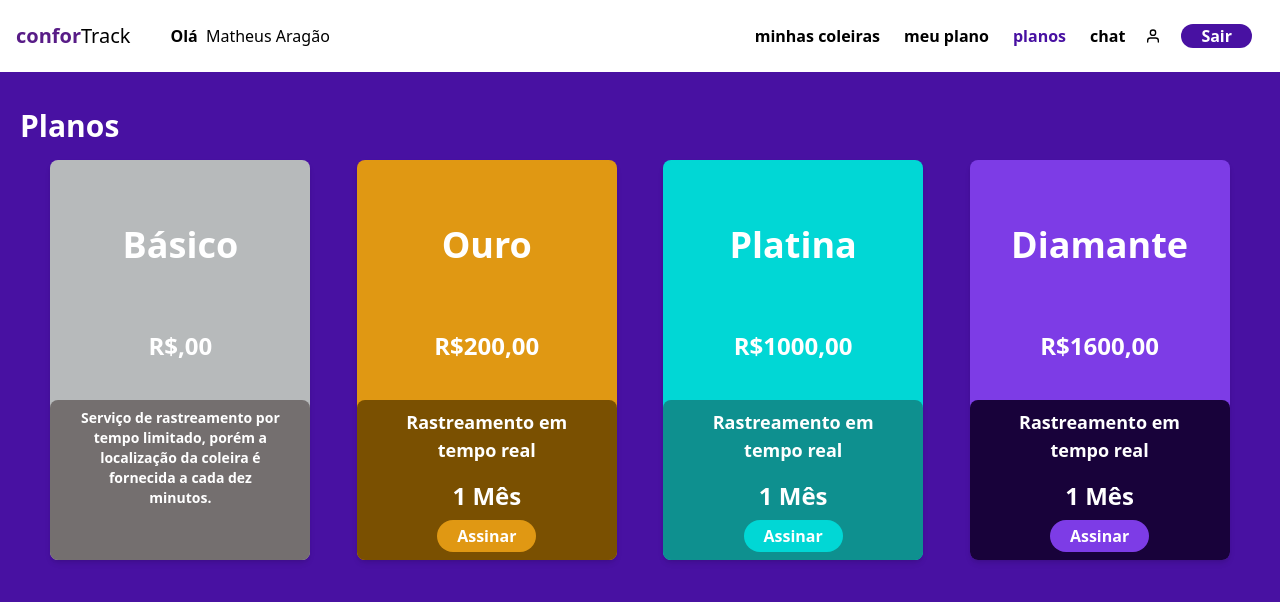
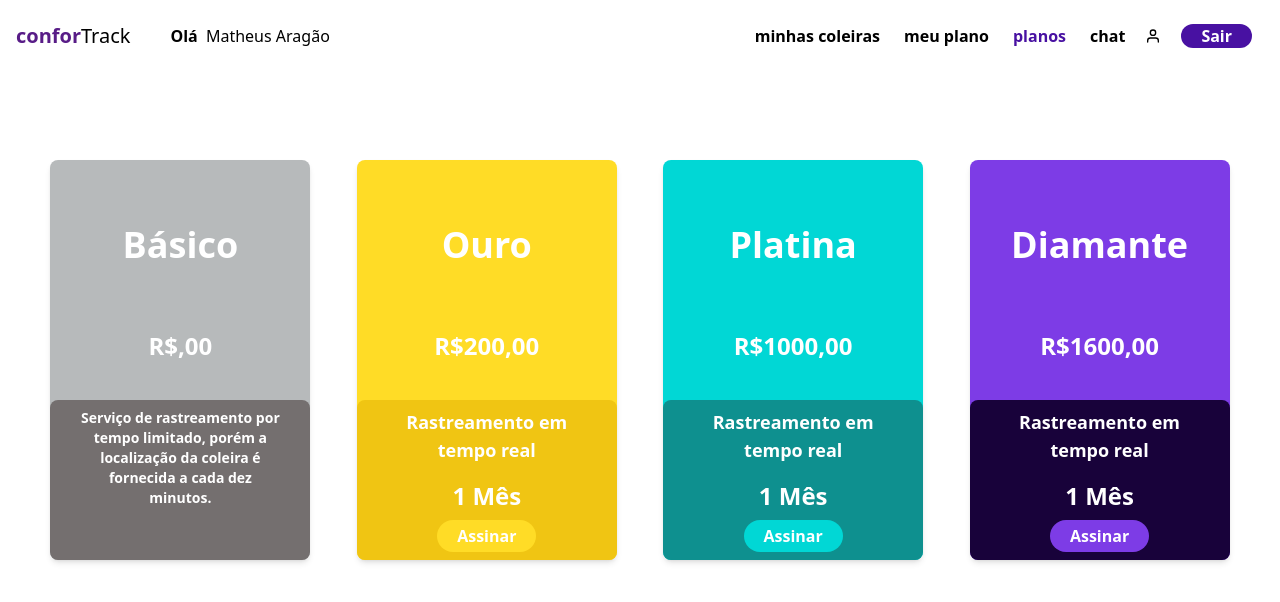
Before and after one commit to matheusaragaofs/web-pet-track, a Next.js app: page /plans in a window 1280 px wide. Shown: the top 602 px of the page. Built offline with nearby package versions, Linux system fonts and the light colour scheme.

Commit message:
change plan color

```diff
--- a/src/pages/plans/index.tsx
+++ b/src/pages/plans/index.tsx
@@ -16,8 +16,8 @@ const plans = [
         value: false, description: 'Serviço de rastreamento por tempo limitado, porém a localização da coleira é fornecida a cada dez minutos.'
     },
     {
-        id: 2, name: 'Ouro', darkColor: '#7a5001',
-        color: '#e09813', value: '200', duration: '1 MÊS'
+        id: 2, name: 'Ouro', darkColor: '#F0C513',
+        color: '#FFDC26', value: '200', duration: '1 MÊS'
     },
     {
         id: 5, name: 'Platina', darkColor: '#0E908F',
@@ -76,7 +76,7 @@ function rgbToHex(rgb: { r: number; g: number; b: number }): string {
 
 const PlansPage: React.FC<Props> = ({ userName, onLogout, showingOptions = true }) => {
     return (
-        <div className='d-flex bg-[#4811A2] h-screen items-center justify-center w-full overflow-y-scroll'>
+        <div className='d-flex bg-white h-screen items-center justify-center w-full overflow-y-scroll'>
             {/* <div className='text-3xl font-bold .'>Rastreie seu pet</div> */}
             <HeaderMenu showingOptions={true} selectedOption='plans' />
             <div className="container mx-auto py-4  px-5">
```
